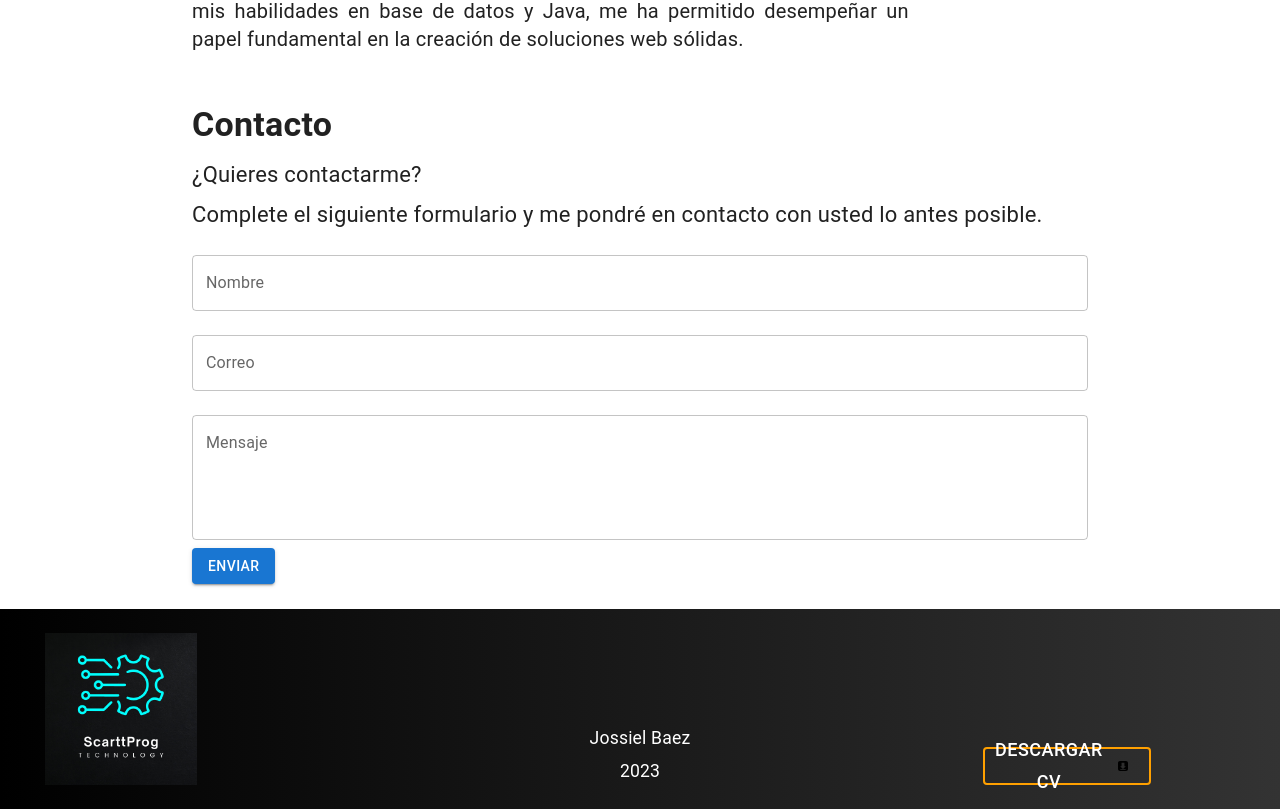
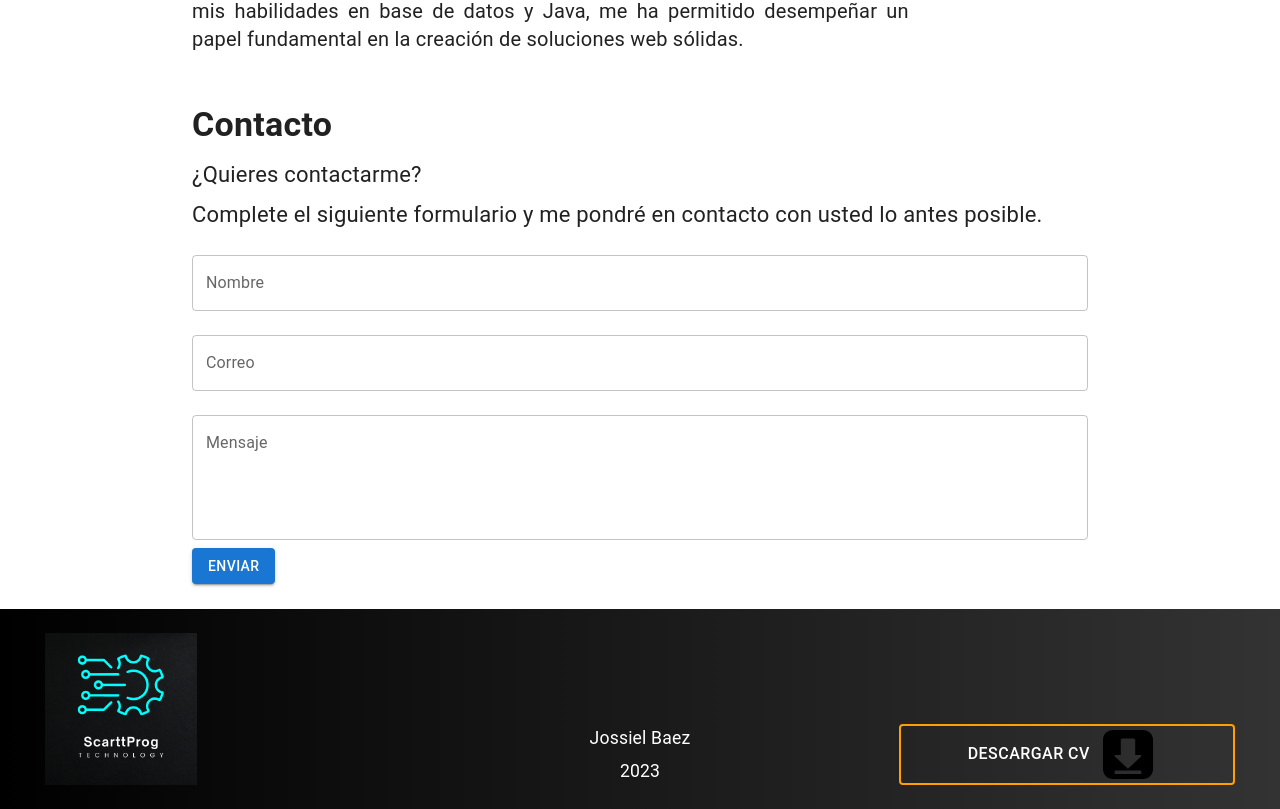
Before and after one commit to Minasuki/CV_Web, a React (Vite) app: page / in a window 1280 px wide. Shown: the part 3591-4400 px from the top of the page. Built offline with nearby package versions, Linux system fonts and the light colour scheme.

Commit message:
pie de pagina 540

```diff
--- a/src/components/PieDePagina/PieDePagina.jsx
+++ b/src/components/PieDePagina/PieDePagina.jsx
@@ -6,7 +6,6 @@ import {
   boton,
   cardImg,
   cardSVG,
-  // colorBoton,
   imagen,
   principal,
   texto,
--- a/src/components/PieDePagina/styles.js
+++ b/src/components/PieDePagina/styles.js
@@ -7,6 +7,11 @@ export const principal = {
   width: "100%",
   background: "linear-gradient(to right, black, #333)",
   justifyContent: "space-around",
+
+  "@media(max-width: 540px)": {
+    alignItems: "center",
+    flexDirection: "column",
+  },
 };
 
 export const cardImg = {
@@ -30,8 +35,8 @@ export const imagen = {
   },
 
   "@media(max-width: 540px)": {
-    width: "35%",
-    padding: 0.5,
+    width: "50%",
+    padding: 2,
   },
 };
 
@@ -52,6 +57,11 @@ export const boton = {
   display: "flex",
   alignItems: "flex-end",
   justifyContent: "center",
+
+  "@media(max-width: 540px)": {
+    width: "50%",
+    padding: 0,
+  },
 };
 
 export const ColorButton = styled(Button)({
@@ -66,6 +76,21 @@ export const ColorButton = styled(Button)({
     boxShadow: `0 0.5em 0.5em -0.4em ${amber[300]}`,
     transform: "translateY(-0.25em)",
   },
+
+  "@media(max-width: 1280px)": {
+    width: "100%",
+    height: "40%",
+    fontSize: 16,
+  },
+
+  "@media(max-width: 768px)": {
+    fontSize: 12,
+  },
+
+  "@media(max-width: 540px)": {
+    height: "20%",
+    width: "70%",
+  },
 });
 
 export const cardSVG = {
@@ -76,12 +101,3 @@ export const cardSVG = {
     padding: "0 4px",
   },
 };
-
-
-// export const colorBoton = {
-//   "@media(max-width: 1024px)": {
-//     width: "100%",
-//     height: "40%",
-//     fontSize: 16,
-//   },
-// };
```
